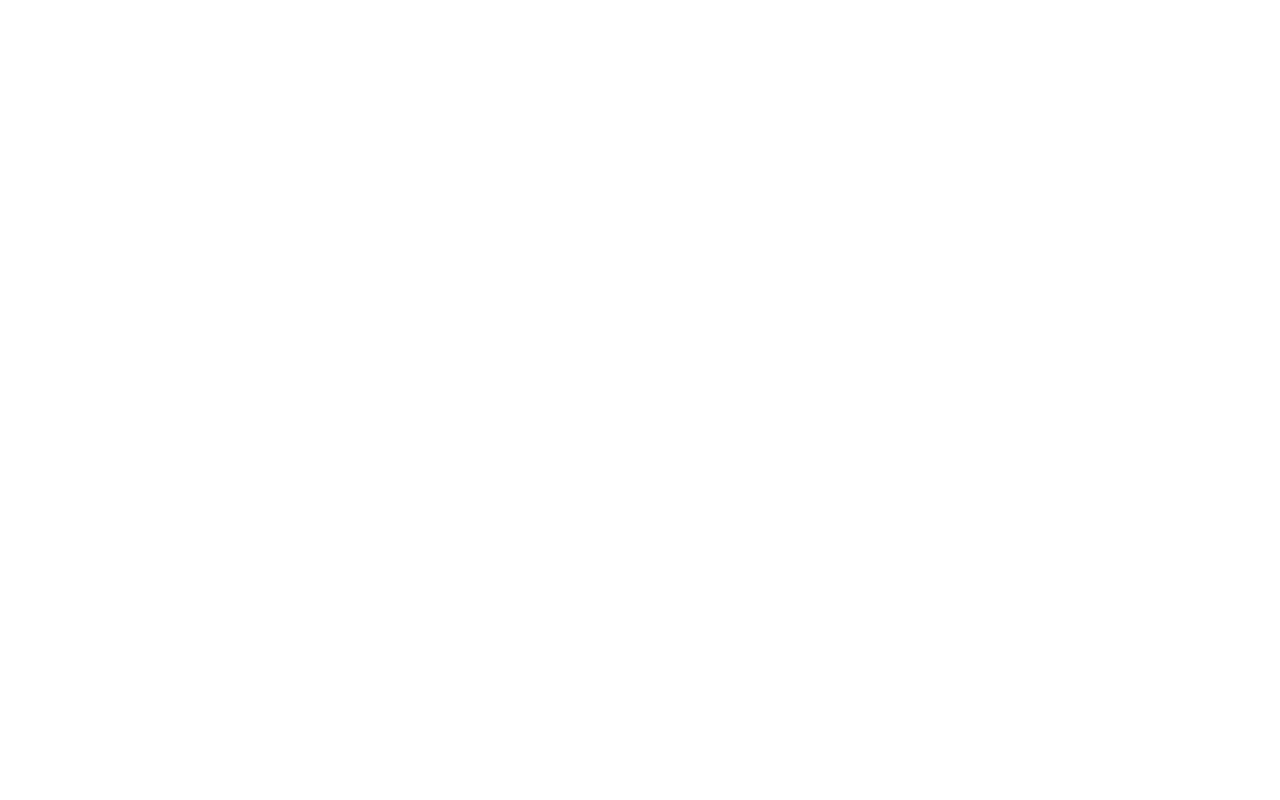
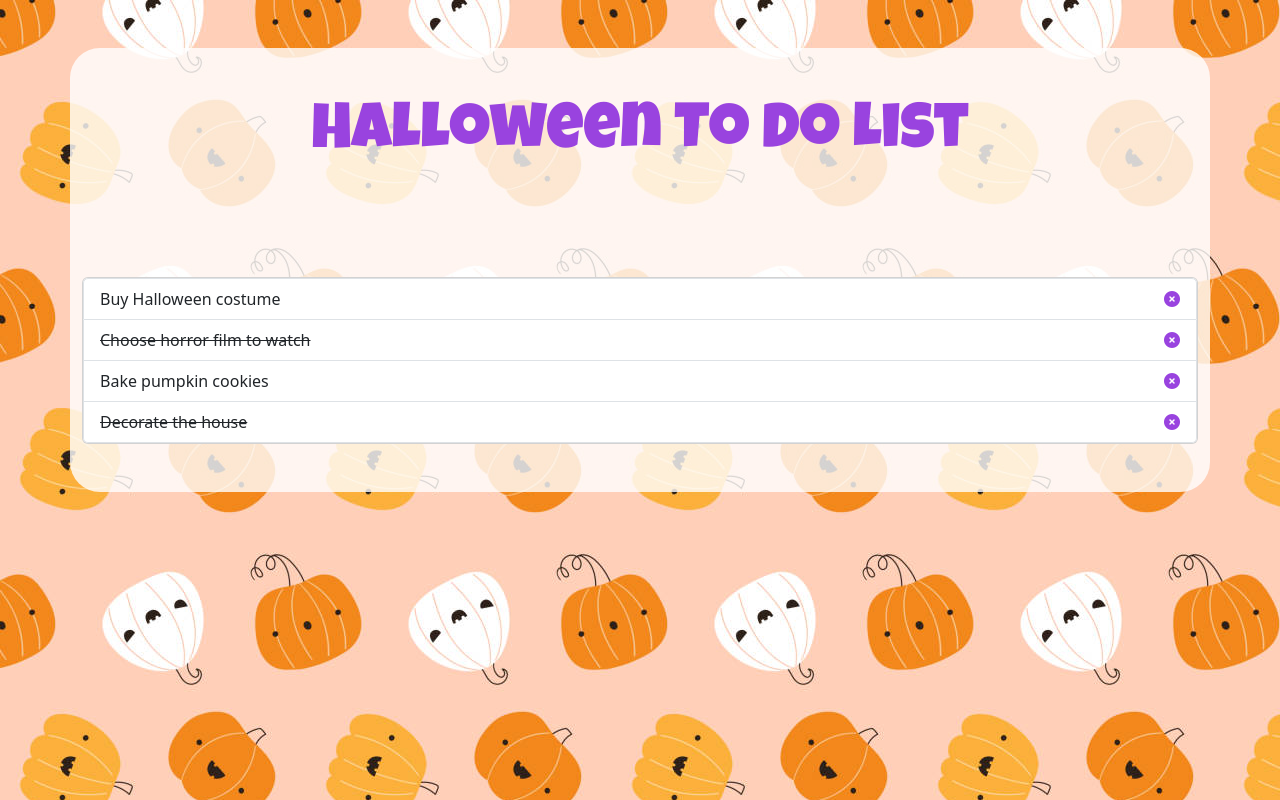
Before and after one commit to giuliabaratella/vue-todolist, a plain HTML site: page index.html in a window 1280 px wide. Drawn offline with nearby package versions, Linux system fonts and the light colour scheme.

Commit message:
added style (bgimage + h1 font) /added list / added line-through condition

```diff
--- a/css/style.css
+++ b/css/style.css
@@ -0,0 +1,26 @@
+:root{
+    --primary-color: #9943df;
+    --secondary-color: #ff7b00;
+}
+
+#app {
+    background-image: url(../img/halloween-pattern.jpg);
+    background-repeat: repeat;
+    width: 100%;
+    height: 100vh;
+}
+.container {
+    background-color: rgba(255, 255, 255, 0.8);
+    border-radius: 30px;
+}
+header h1 {
+    font-family: 'Luckiest Guy', cursive;
+    font-size: 4em;
+    color: var(--primary-color);
+}
+.fa-circle-xmark {
+    color: var(--primary-color);
+}
+.done {
+    text-decoration: line-through;
+}
--- a/index.html
+++ b/index.html
@@ -4,12 +4,33 @@
     <meta charset="UTF-8">
     <meta name="viewport" content="width=device-width, initial-scale=1.0">
     <title>To-do list</title>
+    <link rel="preconnect" href="https://fonts.googleapis.com">
+    <link rel="preconnect" href="https://fonts.gstatic.com" crossorigin>
+    <link href="https://fonts.googleapis.com/css2?family=Luckiest+Guy&display=swap" rel="stylesheet">
     <link href="https://cdn.jsdelivr.net/npm/bootstrap@5.3.2/dist/css/bootstrap.min.css" rel="stylesheet" integrity="sha384-T3c6CoIi6uLrA9TneNEoa7RxnatzjcDSCmG1MXxSR1GAsXEV/Dwwykc2MPK8M2HN" crossorigin="anonymous">
     <link rel="stylesheet" href="https://cdnjs.cloudflare.com/ajax/libs/font-awesome/6.4.2/css/all.min.css" integrity="sha512-z3gLpd7yknf1YoNbCzqRKc4qyor8gaKU1qmn+CShxbuBusANI9QpRohGBreCFkKxLhei6S9CQXFEbbKuqLg0DA==" crossorigin="anonymous" referrerpolicy="no-referrer" />
     <link rel="stylesheet" href="css/style.css">
 </head>
 <body>
-    <div id="app">
+    <div id="app" class="p-5">
+        <div class="container">
+            <header class="text-center py-5">
+                <h1>Halloween To Do List</h1>
+            </header>
+            <main class="py-5">
+                <div class="card">
+                    <ul class="list-group">
+                      <li v-for="task in tasks" class="list-group-item list-group-item-action d-flex justify-content-between">
+                        <span :class="{'done' : task.done}">{{task.text}}</span>
+                        <span>
+                            <i class="fa-solid fa-circle-xmark"></i>
+                        </span>
+
+                      </li>
+                    </ul>
+                </div>
+            </main>
+        </div>
 
     </div>
     <script src="https://unpkg.com/vue@3/dist/vue.global.js"></script>
--- a/js/script.js
+++ b/js/script.js
@@ -4,10 +4,35 @@ const { createApp } = Vue
 createApp({
     data(){
         return {
+            tasks: [
+                {
+                    text: 'Buy Halloween costume',
+                    done:false,
+                    id: 1
+                },
+                {
+                    text: 'Choose horror film to watch',
+                    done:true,
+                    id: 2
+                },
+                {
+                    text: 'Bake pumpkin cookies',
+                    done:false,
+                    id: 3
+                },
+                {
+                    text: 'Decorate the house',
+                    done:true,
+                    id: 4
+                },
 
+            ],
         }
     },
     methods: {
 
     }
 }).mount('#app')
+
+// Stampare all'interno di una lista HTML un item per ogni todo.
+// Se la proprietà `done` è uguale a `true`, visualizzare il testo del todo ~~sbarrato~~.
```
Also changed, not shown: img/halloween-pattern.jpg (added).
